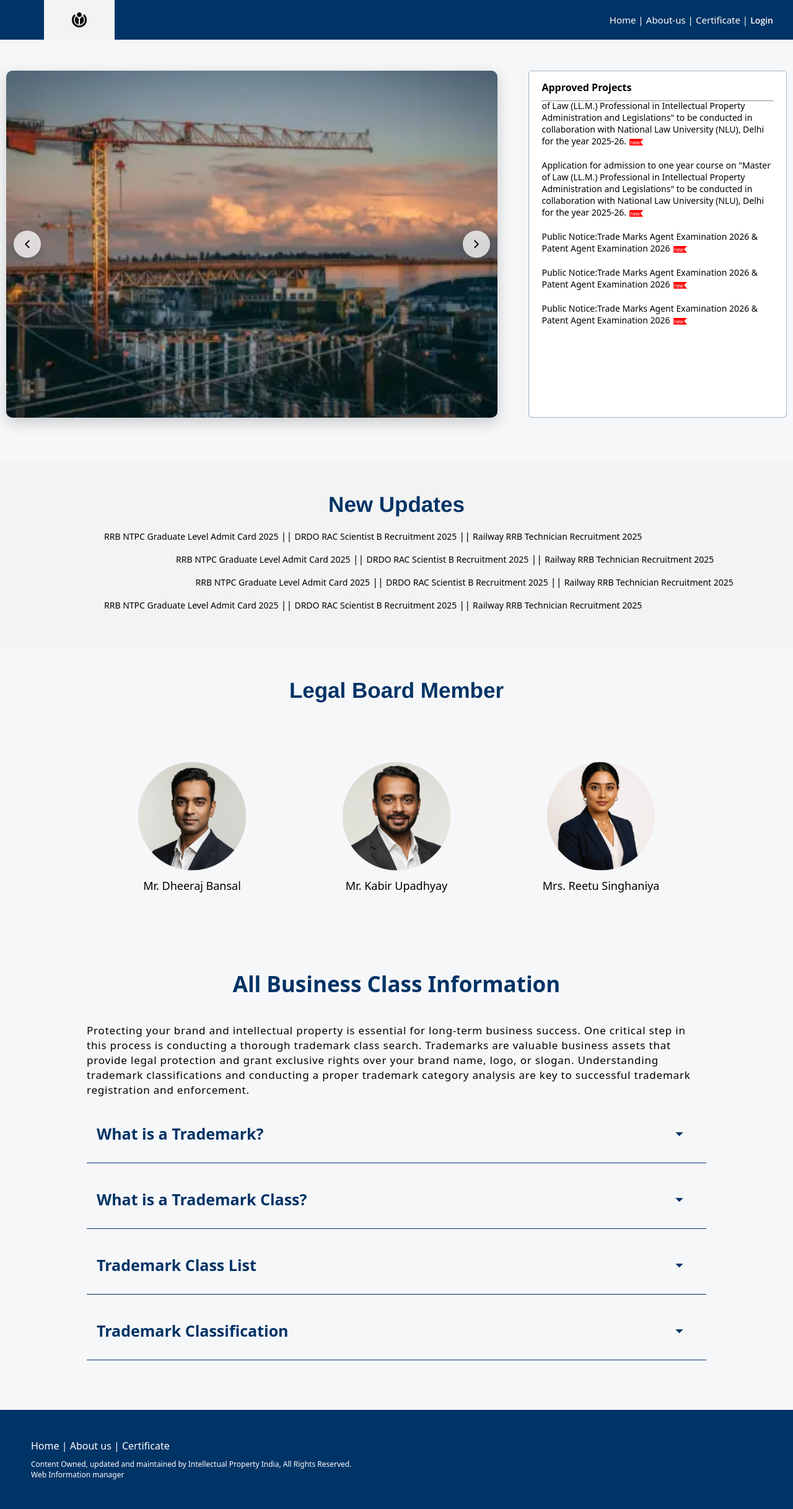
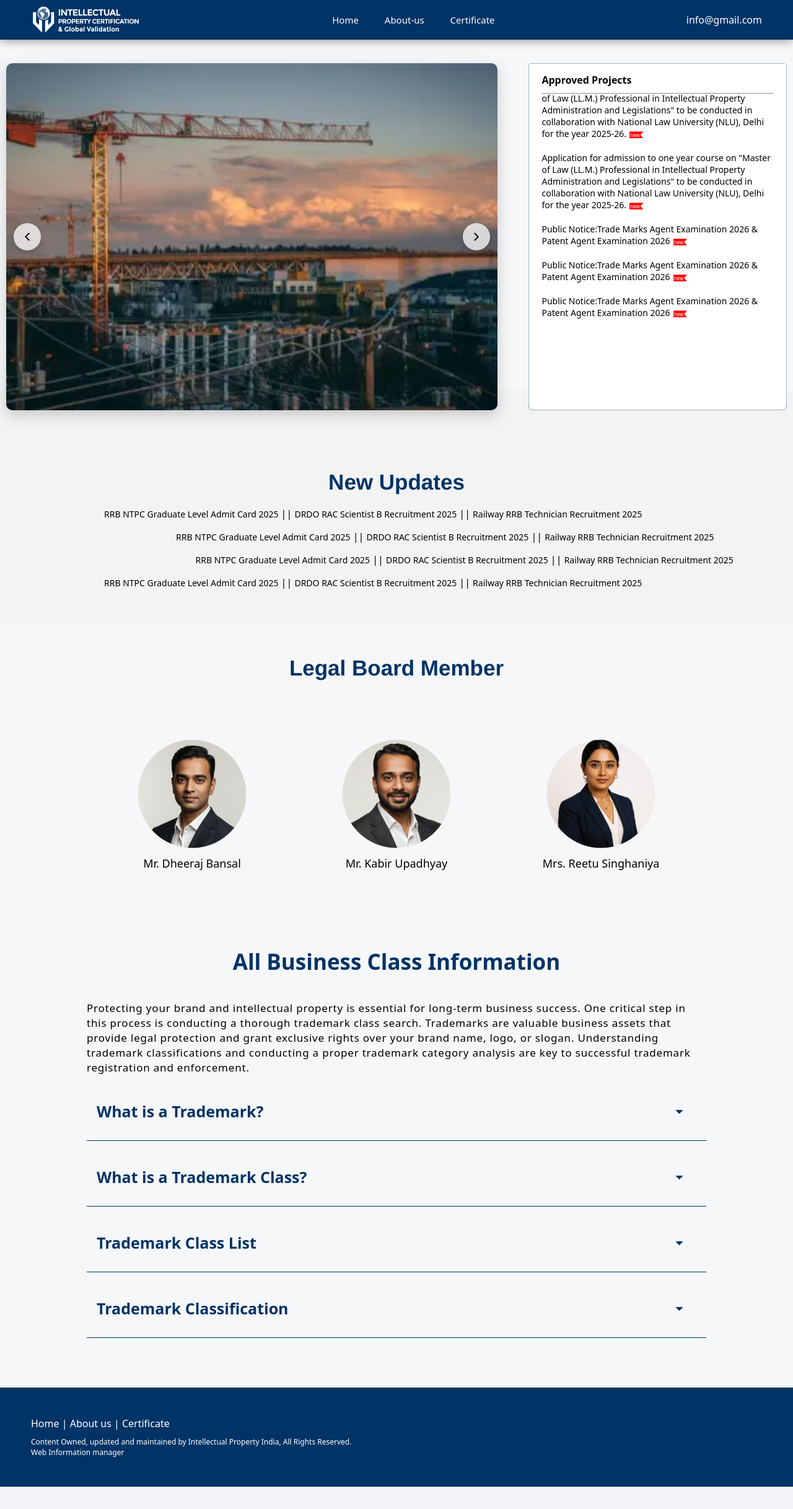
Before and after one commit to Happy-negi238/govDjango, a Django app: page / in a window 1280 px wide. Shown: the whole page at 62% size. After the commit the page ends 2399 px from the top, so only its background shows below. Run offline with Django 5.2, Linux system fonts and the light colour scheme; some libraries are stand-ins or nearby versions.

Commit message:
change header

```diff
--- a/static/css/header.css
+++ b/static/css/header.css
@@ -11,14 +11,15 @@ header {
   width: 100%;
   height: 5vw;
   display: flex;
-  justify-content: space-around;
+  justify-content: space-between;
   align-items: center;
-  overflow: hidden;
-  font-size: 16px;
   font-family: system-ui, -apple-system, BlinkMacSystemFont, "Segoe UI", Roboto,
     Oxygen, Ubuntu, Cantarell, "Open Sans", "Helvetica Neue", sans-serif;
-  font-weight: 400;
-  font-style: normal;
+  position: fixed;
+  top: 0%;
+  box-shadow: 0px 2px 14px 0px rgb(0, 0, 0, 0.4);
+  z-index: 99;
+  padding: 0px 50px 0px 50px;
 }
 
 .logo {
@@ -33,10 +34,9 @@ img {
 }
 .quicklinks {
   display: flex;
-  justify-content: flex-end;
+  justify-content: space-evenly;
   align-items: center;
-  height: 100%;
-  flex-basis: 75%;
+  width: 300px;
   /* background-color: red; */
 }
 
--- a/static/css/style.css
+++ b/static/css/style.css
@@ -21,7 +21,7 @@ body {
 .home-container {
   max-width: 1260px;
   margin: 0 auto;
-  margin-top: 50px;
+  padding-top: 8%;
   /* background-color: burlywood; */
   height: 60vh;
 }
@@ -210,12 +210,12 @@ body {
   padding: 0px 15px 10px 0px;
 }
 
-.project-list ul li::after{
+.project-list ul li::after {
   content: "new";
   /* background-image: linear-gradient(to right, rgba(255, 166, 0, 0.514),rgba(0, 0, 255, 0.473), rgba(255, 0, 0, 0.514)); */
   background-color: red;
   color: white;
-  padding: 0px 6px 0px 1px ;
+  padding: 0px 6px 0px 1px;
   /* width: 200px; */
   /* border-radius: 5px; */
   border-top-left-radius: 1px;
@@ -238,7 +238,7 @@ body {
 .update-container {
   margin-top: 150px;
   background-color: #f3f3f3;
-  padding-top: 50px;
+  padding-top: 10%;
   padding-bottom: 50px;
   /* overflow-x: hidden; */
 }
@@ -486,6 +486,40 @@ body {
   transform: rotate(180deg);
 }
 
-.accordian .answer ol li{
-  margin-top: 15px;text-align: start;
+.accordian .answer table th{
+  border: 1px solid #00000033;
+  border-collapse: separate;
+  border-spacing: 0;
+  padding: 10px;
+  overflow: hidden;
+  /* background-color: white; */
+  color: rgba(0, 0, 0, 0.726);
 }
+
+.accordian .answer table td {
+  padding: 10px;
+  border: 1px solid #00000033;
+  /* border-bottom: 1px solid black; */
+  text-align: left;
+  font-size: 15px;
+}
+
+.accordian .answer table thead tr th:nth-child(1){
+  border-right: 0;
+  border-bottom: 0;
+}
+
+.accordian .answer table thead tr th:nth-child(2){
+  /* border-right: 0; */
+  border-bottom: 0;
+}
+
+.accordian .answer table tbody tr td:nth-child(1){
+  border-right: 0;
+  border-bottom: 0;
+}
+
+.accordian .answer table tbody tr td:nth-child(2){
+  /* border-right: 0; */
+  border-bottom: 0;
+}
--- a/templates/header.html
+++ b/templates/header.html
@@ -12,23 +12,25 @@
         <div class="logo">
             <img src="{% static 'images/logo.png' %}" alt="">
         </div>
+
         <div class="quicklinks">
             <a href="/">
-                <span>Home | </span>
+                <span>Home</span>
             </a>
             &nbsp;
             <a href="/about-us/">
-                <span> About-us | </span>
+                <span> About-us</span>
             </a>
             &nbsp;
             <a href="">
-                <span> Certificate | </span>
+                <span> Certificate</span>
             </a>
-            &nbsp;
-            <div class="login">
-                <button> Login</button>
-            </div>
         </div>
+
+        <div class="email">
+           <p>info@gmail.com</p>
+        </div>
+
     </header>
 </body>
 </html>
--- a/templates/index.html
+++ b/templates/index.html
@@ -224,165 +224,322 @@
           <i class="ri-arrow-down-s-fill icon"></i>
         </div>
         <div class="answer">
-          <ol>
-            <li>1. Chemical used in industry, science, photography, agriculture, horticulture and forestry; unprocessed
-              plastics; chemical substances for preserving foodstuffs;</li>
 
-            <li>2. Paints; varnishes; preservatives against rust and against deterioration of wood; colorants; metals in
-              foil and powder form for painters; decorators; printers and artists;</li>
+          <table>
+            <thead>
+              <tr>
+                <th>Class</th>
+                <th>Description</th>
+              </tr>
 
-            <li>3. Bleaching preparations and substances for laundry use; cleaning; polishing; abrasive preparations;
-              soaps; perfumery, essential oils, cosmetics, hair lotions;</li>
+            </thead>
 
-            <li>4. Industrial oils and greases; lubricants; dust absorbing, wetting and binding compositions; fuels
-              (including motor spirit) and illuminants; candles, wicks;</li>
+            <tbody>
+              <tr>
+                <td>Trademark Class 1 </td>
+                <td>Chemical used in industry, science, photography, agriculture, horticulture and forestry; unprocessed
+                  plastics; chemical substances for preserving foodstuffs;
+                </td>
+              </tr>
 
-            <li>5. Pharmaceutical, veterinary and sanitary preparations; dietetic substances adapted for medical use, food
-              for babies; disinfectants; fungicides, herbicides;</li>
+              <tr>
+                <td>Trademark Class 2 </td>
+                <td>Paints; varnishes; preservatives against rust and against deterioration of wood; colorants; metals
+                  in
+                  foil and powder form for painters; decorators; printers and artists;
+                </td>
+              </tr>
 
-            <li>6. Common metals and their alloys; metal building materials; small items of metal hardware; pipes and tubes
-              of metal; goods of metal not included in other classes;</li>
+              <tr>
+                <td>Trademark Class 3 </td>
+                <td>Bleaching preparations and substances for laundry use; cleaning; polishing; abrasive preparations;
+                  soaps; perfumery, essential oils, cosmetics, hair lotions;
+                </td>
+              </tr>
 
-            <li>7. Machines and machine tools; machine coupling and transmission components; agricultural implements other
-              than hand-operated; incubators for eggs;
-            </li>
+              <tr>
+                <td>Trademark Class 4 </td>
+                <td>Industrial oils and greases; lubricants; dust absorbing, wetting and binding compositions; fuels
+                  (including motor spirit) and illuminants; candles, wicks;
+                </td>
+              </tr>
 
-            <li>8. Hand tools and implements (hand-operated); cutlery; side arms; razors
-            </li>
+              <tr>
+                <td>Trademark Class 5 </td>
+                <td>Industrial oils and greases; lubricants; dust absorbing, wetting and binding compositions; fuels
+                  (including motor spirit) and illuminants; candles, wicks;
+                </td>
+              </tr>
 
-            <li>9. Scientific, electric, photographicl, measuring, apparatus for recording, transmission or reproduction of
-              sound or images; data processing equipment and computers;
-            </li>
+              <tr>
+                <td>Trademark Class 6 </td>
+                <td>Common metals and their alloys; metal building materials; small items of metal hardware; pipes and
+                  tubes of metal; goods of metal not included in other classes;
+                </td>
+              </tr>
 
-            <li>10. Surgical, medical, dental and veterinary apparatus and instruments, artificial limbs, eyes and teeth;
-              orthopaedic articles; suture materials;
-            </li>
+              <tr>
+                <td>Trademark Class 7 </td>
+                <td>Machines and machine tools; machine coupling and transmission components; agricultural implements
+                  other than hand-operated; incubators for eggs;
+                </td>
+              </tr>
 
-            <li>11. Apparatus for lighting, heating, steam generating, cooking, refrigerating, drying ventilating, water
-              supply and sanitary purposes
-            </li>
+              <tr>
+                <td>Trademark Class 8 </td>
+                <td>Hand tools and implements (hand-operated); cutlery; side arms; razors
+                </td>
+              </tr>
 
-            <li>12. Vehicles; apparatus for locomotion by land, air or water
-            </li>
+              <tr>
+                <td>Trademark Class 9</td>
+                <td>Scientific, electric, photographicl, measuring, apparatus for recording, transmission or
+                  reproduction
+                  of sound or images; data processing equipment and computers;
+                </td>
+              </tr>
 
-            <li>13. Firearms; ammunition and projectiles; explosives; fire work
-            </li>
+              <tr>
+                <td>Trademark Class 10 </td>
+                <td>Surgical, medical, dental and veterinary apparatus and instruments, artificial limbs, eyes and
+                  teeth;
+                  orthopaedic articles; suture materials;
+                </td>
+              </tr>
 
-            <li>14. Precious metals and their alloys and goods in precious metals; jewellery, precious stones; horological
-              and other chronometric instruments
-            </li>
+              <tr>
+                <td>Trademark Class 11 </td>
+                <td>Apparatus for lighting, heating, steam generating, cooking, refrigerating, drying ventilating, water
+                  supply and sanitary purposes
+                </td>
+              </tr>
 
-            <li>15. Musical instruments
-            </li>
+              <tr>
+                <td>Trademark Class 12</td>
+                <td>Vehicles; apparatus for locomotion by land, air or water
+                </td>
+              </tr>
 
-            <li>16. Paper, cardboard and goods made from these materials; printed matter; stationery; brushes; typewriters
-              and office requisites; plastic materials for packaging;
-            </li>
+              <tr>
+                <td>Trademark Class 13</td>
+                <td>Firearms; ammunition and projectiles; explosives; fire work
+                </td>
+              </tr>
 
-            <li>17. Rubber, asbestos, mica and goods made from these materials; plastics in extruded form for use in
-              manufacture; packing, stopping and insulating materials; flexible pipes;
-            </li>
+              <tr>
+                <td>Trademark Class 14</td>
+                <td>Precious metals and their alloys and goods in precious metals; jewellery, precious stones;
+                  horological
+                  and other chronometric instruments
+                </td>
+              </tr>
 
-            <li>18. Leather and imitations of leathe; animal skins, hides, trunks and travelling bags; umbrellas, parasols
-              and walking sticks; whips, harness and saddlery;
-            </li>
+              <tr>
+                <td>Trademark Class 15</td>
+                <td>Musical instruments
+                </td>
+              </tr>
 
-            <li>19. Building materials, (non-metallic), non-metallic rigid pipes for building; asphalt, pitch and bitumen;
-              non-metallic transportable buildings; monuments, not of metal.
-            </li>
+              <tr>
+                <td>Trademark Class 16</td>
+                <td>Paper, cardboard and goods made from these materials; printed matter; stationery; brushes;
+                  typewriters
+                  and office requisites; plastic materials for packaging;
+                </td>
+              </tr>
 
-            <li>20. Furniture, mirrors, picture frames; goods of wood, cork, reed, cane, wicker, horn, bone, ivory,
-              whalebone, shell, amber, mother- of-pearl, meerschaum or of plastics
-            </li>
+              <tr>
+                <td>Trademark Class 17</td>
+                <td>Rubber, asbestos, mica and goods made from these materials; plastics in extruded form for use in
+                  manufacture; packing, stopping and insulating materials; flexible pipes;
+                </td>
+              </tr>
 
-            <li>21. Household or kitchen utensils and containers; combs and sponges; articles for cleaning purposes;
-              unworked or semi-worked glass; glassware and earthenware;
-            </li>
+              <tr>
+                <td>Trademark Class 18</td>
+                <td>Leather and imitations of leathe; animal skins, hides, trunks and travelling bags; umbrellas,
+                  parasols and walking sticks; whips, harness and saddlery;
+                </td>
+              </tr>
 
-            <li>22. Ropes, string, nets, tents, awnings, tarpaulins, sails, sacks and bags, padding and stuffing
-              materials(except of rubber or plastics); raw fibrous textile materials
-            </li>
-
-            <li>23. Yarns and threads, for textile use
-            </li>
-
-            <li>24. Textiles and textile goods, not included in other classes; bed and table covers.
-            </li>
-
-            <li>25. Clothing, footwear, headgear
-            </li>
-
-            <li>26. Lace and embroidery, ribbons and braid; buttons, hooks and eyes, pins and needles; artificial flowers
-            </li>
-
-            <li>27. Carpets, rugs, mats and matting, linoleum and other materials for covering existing floors; wall
-              hangings(non-textile)
-            </li>
-
-            <li>28. Games and playthings, gymnastic and sporting articles not included in other classes; decorations for
-              Christmas trees
-            </li>
-
-            <li>29. Meat, fish, poultry and game; meat extracts; preserved, dried and cooked fruits and vegetables; jams,
-              fruit sauces; eggs, milk and milk products; edible oils and fats
-            </li>
-
-            <li>30. Coffee, tea, cocoa, sugar, rice, tapioca, sago; bread, pastry and confectionery, ices; honey, treacle;
-              yeast, baking powder; salt, mustard; vinegar; spices; ice
-            </li>
-
-            <li>31. Agricultural, horticultural and forestry products and grains; live animals; fresh fruits and vegetables;
-              seeds, natural plants and flowers; foodstuffs for animals, malt
-            </li>
-
-            <li>32. Beers, mineral and aerated waters, and other non-alcoholic drinks; fruit drinks and fruit juices; syrups
-              and other preparations for making beverages
-            </li>
-
-            <li>33. Alcoholic beverages(except beers)
-            </li>
-
-            <li>34. Tobacco, smokers' articles, matches
-            </li>
-
-            <li>35. Advertising, business management, business administration, office functions.
-            </li>
-
-            <li>36. Insurance, financial affairs; monetary affairs; real estate affairs.
-            </li>
-
-            <li>37 Building construction; repair; installation services.
-            </li>
-
-            <li>38. Telecommunications.
-            </li>
-
-            <li>39. Transport; packaging and storage of goods; travel arrangement.
-            </li>
-
-            <li>40. Treatment of materials.
-            </li>
-
-            <li>41. Education; providing of training; entertainment; sporting and cultural activities.
-            </li>
-
-            <li>42. Scientific, design and technological services; industrial analysis and research services; design and
-              development of computer hardware and software.
-            </li>
-
-            <li>43. Services for providing food and drink; temporary accommodation.
-            </li>
-
-            <li>44. Medical services, veterinary services, hygienic and beauty care for human beings or animals;
-              agriculture, horticulture and forestry services.
-            </li>
-
-            <li>45. Legal services; security services for the protection of property and individuals; personal and social
-              services rendered by others to meet the needs of individuals.
-            </li>
+              <tr>
+                <td>Trademark Class 19</td>
+                <td>Building materials, (non-metallic), non-metallic rigid pipes for building; asphalt, pitch and
+                  bitumen; non-metallic transportable buildings; monuments, not of metal.
+                </td>
+              </tr>
 
 
-          </ol>
+              <tr>
+                <td>Trademark Class 20</td>
+                <td>Furniture, mirrors, picture frames; goods of wood, cork, reed, cane, wicker, horn, bone, ivory,
+                  whalebone, shell, amber, mother- of-pearl, meerschaum or of plastics
+                </td>
+              </tr>
+
+              <tr>
+                <td>Trademark Class 21 </td>
+                <td>Household or kitchen utensils and containers; combs and sponges; articles for cleaning purposes;
+                  unworked or semi-worked glass; glassware and earthenware;
+                </td>
+              </tr>
+
+              <tr>
+                <td>Trademark Class 22 </td>
+                <td>Ropes, string, nets, tents, awnings, tarpaulins, sails, sacks and bags, padding and stuffing
+                  materials(except of rubber or plastics); raw fibrous textile materials
+                </td>
+              </tr>
+
+              <tr>
+                <td>Trademark Class 23</td>
+                <td>Yarns and threads, for textile use
+                </td>
+              </tr>
+
+              <tr>
+                <td>Trademark Class 24</td>
+                <td>Textiles and textile goods, not included in other classes; bed and table covers.
+                </td>
+              </tr>
+
+              <tr>
+                <td>Trademark Class 25</td>
+                <td>Clothing, footwear, headgear
+                </td>
+              </tr>
+
+              <tr>
+                <td>Trademark Class 26</td>
+                <td>Lace and embroidery, ribbons and braid; buttons, hooks and eyes, pins and needles; artificial
+                  flowers
+                </td>
+              </tr>
+
+              <tr>
+                <td>Trademark Class 27</td>
+                <td>Carpets, rugs, mats and matting, linoleum and other materials for covering existing floors; wall
+                  hangings(non-textile)
+                </td>
+              </tr>
+
+              <tr>
+                <td>Trademark Class 28</td>
+                <td>Games and playthings, gymnastic and sporting articles not included in other classes; decorations for
+                  Christmas trees
+                </td>
+              </tr>
+
+              <tr>
+                <td>Trademark Class 29</td>
+                <td>Meat, fish, poultry and game; meat extracts; preserved, dried and cooked fruits and vegetables;
+                  jams, fruit sauces; eggs, milk and milk products; edible oils and fats
+                </td>
+              </tr>
+
+              <tr>
+                <td>Trademark Class 30 </td>
+                <td>Coffee, tea, cocoa, sugar, rice, tapioca, sago; bread, pastry and confectionery, ices; honey,
+                  treacle; yeast, baking powder; salt, mustard; vinegar; spices; ice
+                </td>
+              </tr>
+
+              <tr>
+                <td>Trademark Class 31 </td>
+                <td>Agricultural, horticultural and forestry products and grains; live animals; fresh fruits and
+                  vegetables; seeds, natural plants and flowers; foodstuffs for animals, malt
+                </td>
+              </tr>
+
+              <tr>
+                <td>Trademark Class 32</td>
+                <td>Beers, mineral and aerated waters, and other non-alcoholic drinks; fruit drinks and fruit juices;
+                  syrups and other preparations for making beverages
+                </td>
+              </tr>
+
+              <tr>
+                <td>Trademark Class 33</td>
+                <td>Alcoholic beverages(except beers)
+                </td>
+              </tr>
+
+              <tr>
+                <td>Trademark Class 34 </td>
+                <td>Tobacco, smokers' articles, matches
+                </td>
+              </tr>
+
+              <tr>
+                <td>Trademark Class 35 </td>
+                <td>Advertising, business management, business administration, office functions.
+                </td>
+              </tr>
+
+              <tr>
+                <td>Trademark Class 36</td>
+                <td>Insurance, financial affairs; monetary affairs; real estate affairs.
+                </td>
+              </tr>
+
+              <tr>
+                <td>Trademark Class 37</td>
+                <td>Building construction; repair; installation services.
+                </td>
+              </tr>
+
+              <tr>
+                <td>Trademark Class 38</td>
+                <td>Telecommunications.
+                </td>
+              </tr>
+
+              <tr>
+                <td>Trademark Class 39 </td>
+                <td>Transport; packaging and storage of goods; travel arrangement.
+                </td>
+              </tr>
+
+              <tr>
+                <td>Trademark Class 40 </td>
+                <td>Treatment of materials.
+                </td>
+              </tr>
+
+              <tr>
+                <td>Trademark Class 41</td>
+                <td>Education; providing of training; entertainment; sporting and cultural activities.
+                </td>
+              </tr>
+
+              <tr>
+                <td>Trademark Class 42</td>
+                <td>Scientific, design and technological services; industrial analysis and research services; design and
+                  development of computer hardware and software.
+                </td>
+              </tr>
+
+              <tr>
+                <td>Trademark Class 43</td>
+                <td>Services for providing food and drink; temporary accommodation.
+                </td>
+              </tr>
+
+              <tr>
+                <td>Trademark Class 44 </td>
+                <td>Medical services, veterinary services, hygienic and beauty care for human beings or animals;
+                  agriculture, horticulture and forestry services.
+                </td>
+              </tr>
+
+              <tr>
+                <td>Trademark Class 45 </td>
+                <td>Legal services; security services for the protection of property and individuals; personal and
+                  social services rendered by others to meet the needs of individuals.
+                </td>
+              </tr>
+            </tbody>
+          </table>
         </div>
       </div>
 
```
Also changed, not shown: static/images/logo.png.
